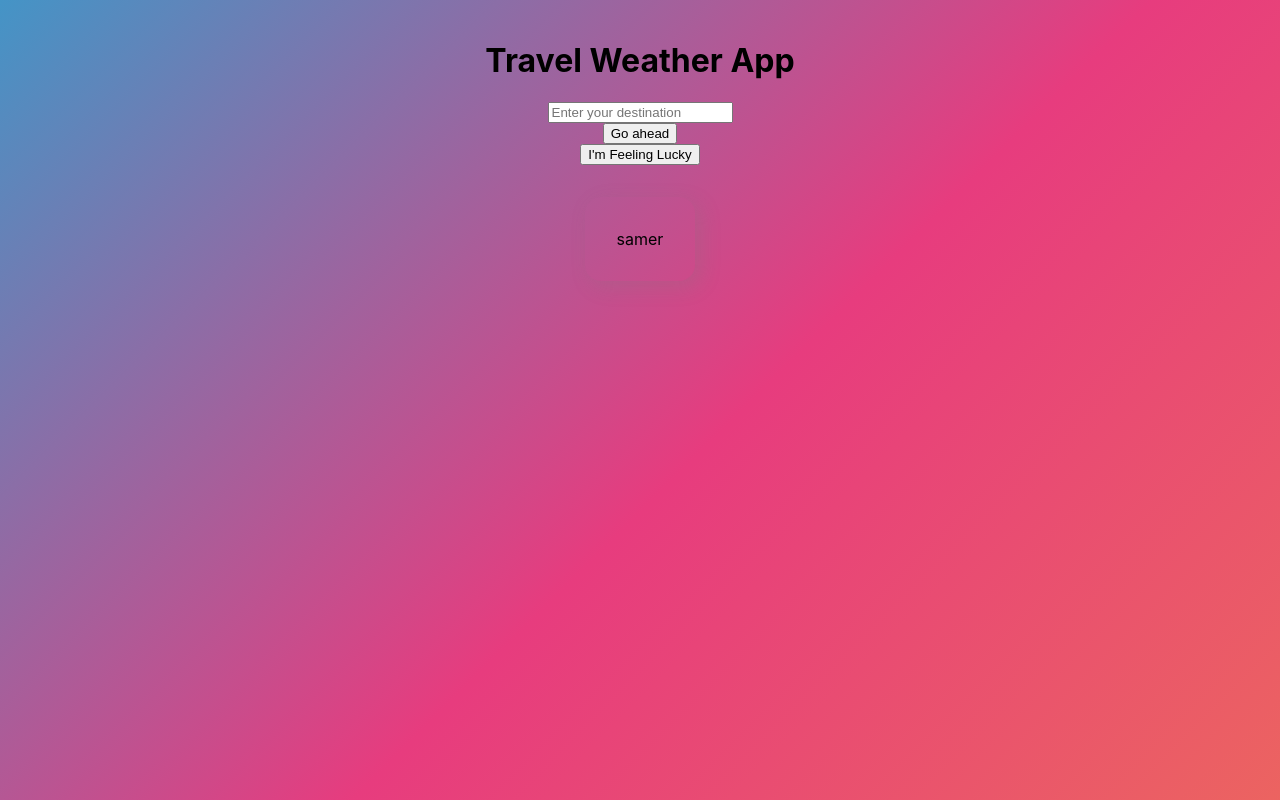
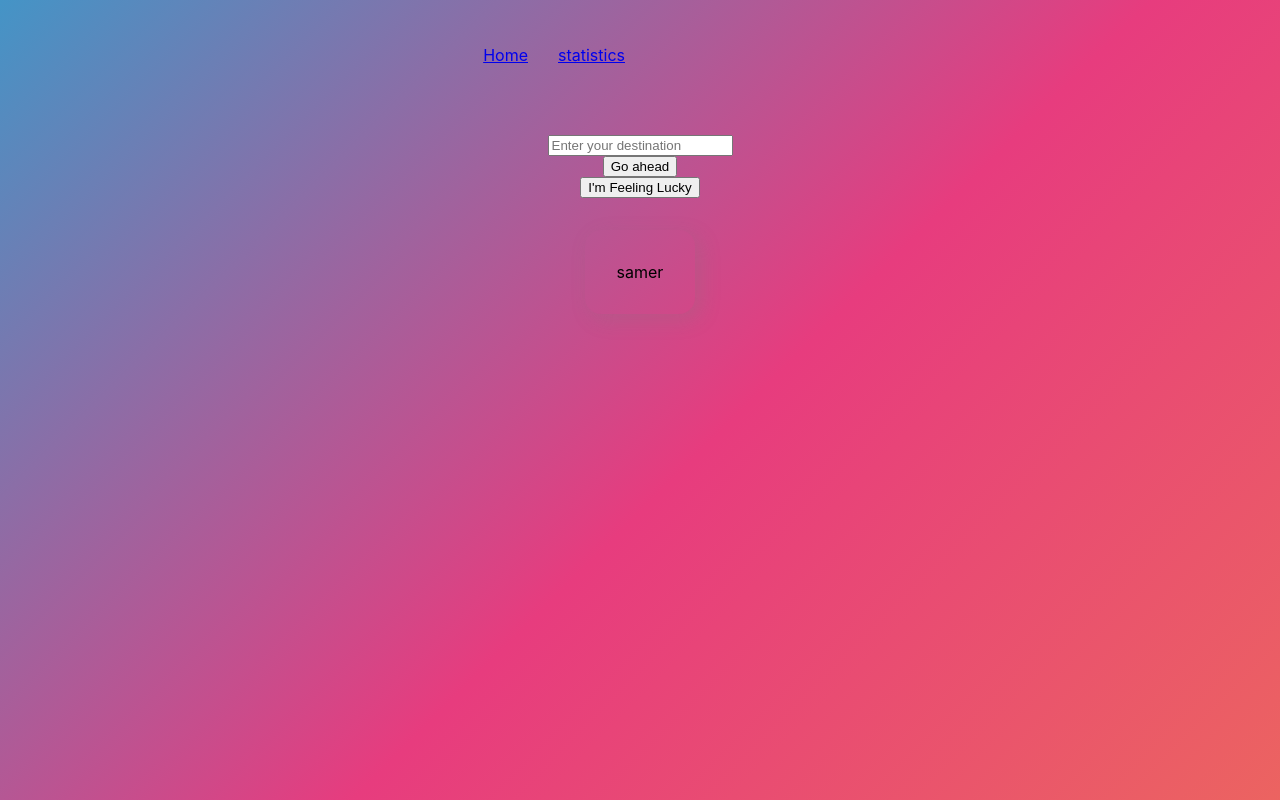
Before and after one commit to HMABUHABIB/react-nodjs-travel-weather-app, a React (Create React App) app in the folder client/: page / in a window 1280 px wide. Built offline with nearby package versions, Linux system fonts and the light colour scheme.

Commit message:
add statistics page
add statistics page

```diff
--- a/client/src/App.js
+++ b/client/src/App.js
@@ -1,31 +1,22 @@
 import React from "react";
+import { Switch, Route } from "react-router-dom";
 
 import Header from "./components/header/header.component";
-import SearchBox from "./components/search-box/searchBox.component";
-import CityCard from "./components/city-card/cityCard.component";
+import HomePage from "./pages/homePage/homePage";
+import Statistics from "./pages/statistics/statistics";
 import "./App.css";
 
-class App extends React.Component {
-  constructor(props) {
-    super(props);
-    this.state = { city: "" };
-  }
-
-  handleCityChange = (newCity) => {
-    this.setState({ city: newCity });
-  };
-
-  render() {
-    const { city } = this.state;
-    return (
-      <div className="App">
-        <Header />
-        <SearchBox handleCityChange={this.handleCityChange} />
-        {city}
-        <CityCard></CityCard>
-      </div>
-    );
-  }
-}
+const App = () => {
+  return (
+    <div className="App">
+      <Header />
+      <Switch>
+        <Route exact path="/" component={HomePage} />
+        <Route path="/statistics" component={Statistics}></Route>
+        <Route component={() => <div>404 Not found</div>} />
+      </Switch>
+    </div>
+  );
+};
 
 export default App;
--- a/client/src/components/header/header.component.js
+++ b/client/src/components/header/header.component.js
@@ -1,7 +1,20 @@
 import React from "react";
+import { Link } from "react-router-dom";
+import "./header.styles.scss";
 
 const Header = () => {
-  return <h1>Travel Weather App</h1>;
+  return (
+    <div className="header">
+      <div className="options">
+        <Link className="option" to="/">
+          Home
+        </Link>
+        <Link className="option" to="/statistics">
+          statistics
+        </Link>
+      </div>
+    </div>
+  );
 };
 
 export default Header;
--- a/client/src/components/header/header.styles.scss
+++ b/client/src/components/header/header.styles.scss
@@ -0,0 +1,25 @@
+.header {
+  height: 70px;
+  width: 100%;
+  display: flex;
+  justify-content: space-between;
+  margin-bottom: 25px;
+
+  .logo-container {
+    height: 100%;
+    width: 70px;
+    padding: 25px;
+  }
+
+  .options {
+    width: 50%;
+    height: 100%;
+    display: flex;
+    align-items: center;
+    justify-content: flex-end;
+
+    .option {
+      padding: 10px 15px;
+    }
+  }
+}
--- a/client/src/index.js
+++ b/client/src/index.js
@@ -2,11 +2,12 @@ import React from "react";
 import ReactDOM from "react-dom";
 import "./index.css";
 import App from "./App";
+import { BrowserRouter } from "react-router-dom";
 
 ReactDOM.render(
-  <React.StrictMode>
+  <BrowserRouter>
     <App />
-  </React.StrictMode>,
+  </BrowserRouter>,
   document.getElementById("root")
 );
 
--- /dev/null
+++ b/client/src/pages/homePage/homePage.js
@@ -0,0 +1,28 @@
+import React from "react";
+
+import SearchBox from "../../components/search-box/searchBox.component";
+import CityCard from "../../components/city-card/cityCard.component";
+
+class HomePage extends React.Component {
+  constructor(props) {
+    super(props);
+    this.state = { city: "" };
+  }
+
+  handleCityChange = (newCity) => {
+    this.setState({ city: newCity });
+  };
+
+  render() {
+    const { city } = this.state;
+    return (
+      <div className="App">
+        <SearchBox handleCityChange={this.handleCityChange} />
+        {city}
+        <CityCard></CityCard>
+      </div>
+    );
+  }
+}
+
+export default HomePage;
--- /dev/null
+++ b/client/src/pages/statistics/statistics.js
@@ -0,0 +1,7 @@
+import React from "react";
+
+const Statistics = () => {
+  return <div>Statistics will be updated soon </div>;
+};
+
+export default Statistics;
```
Also changed, not shown: client/src/pages/homePage/homePage.styles.scss (added), client/src/pages/statistics/statistics.styles.scss (added), 1 other file (tests, documents, lock files or other folders).
